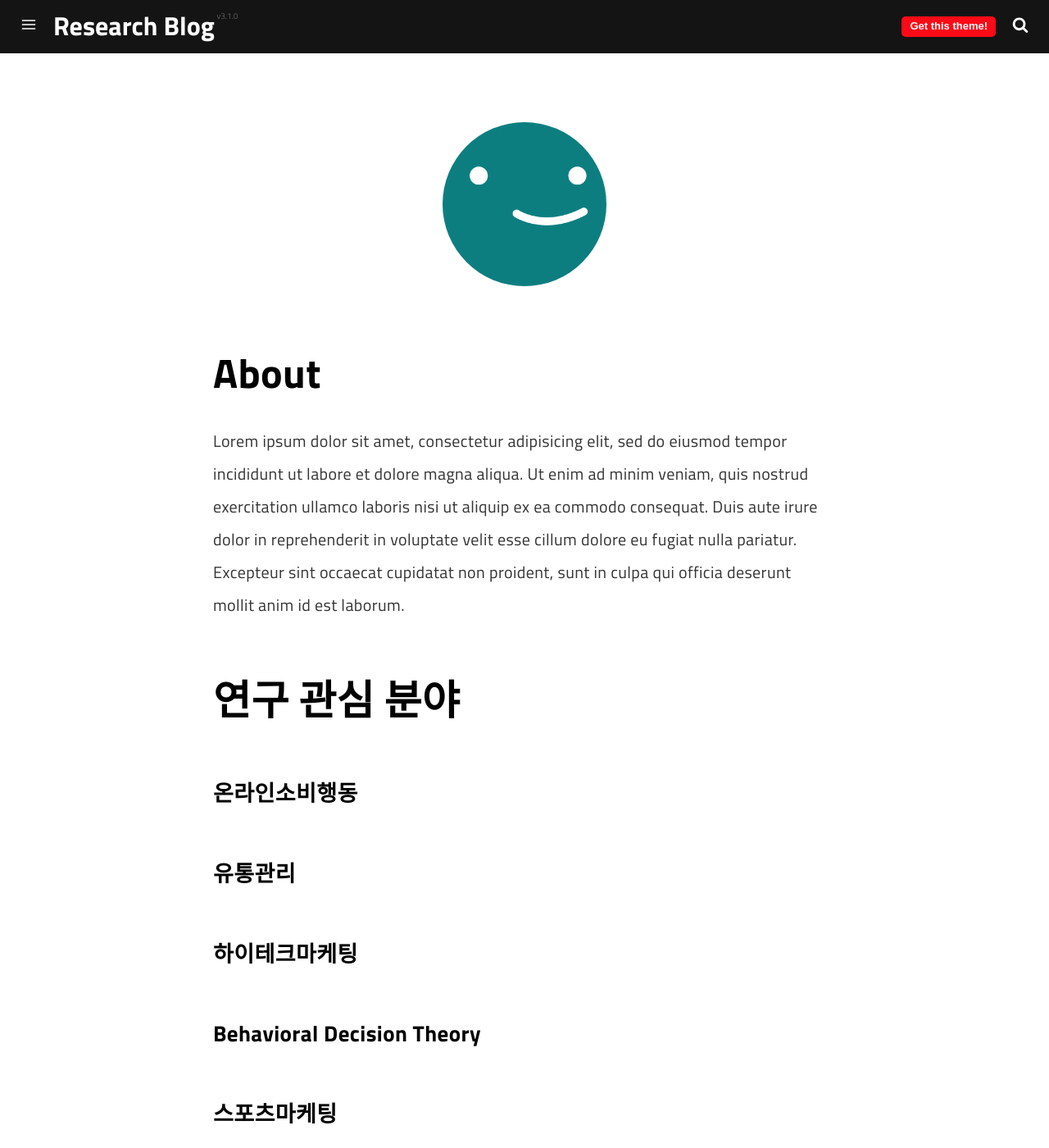
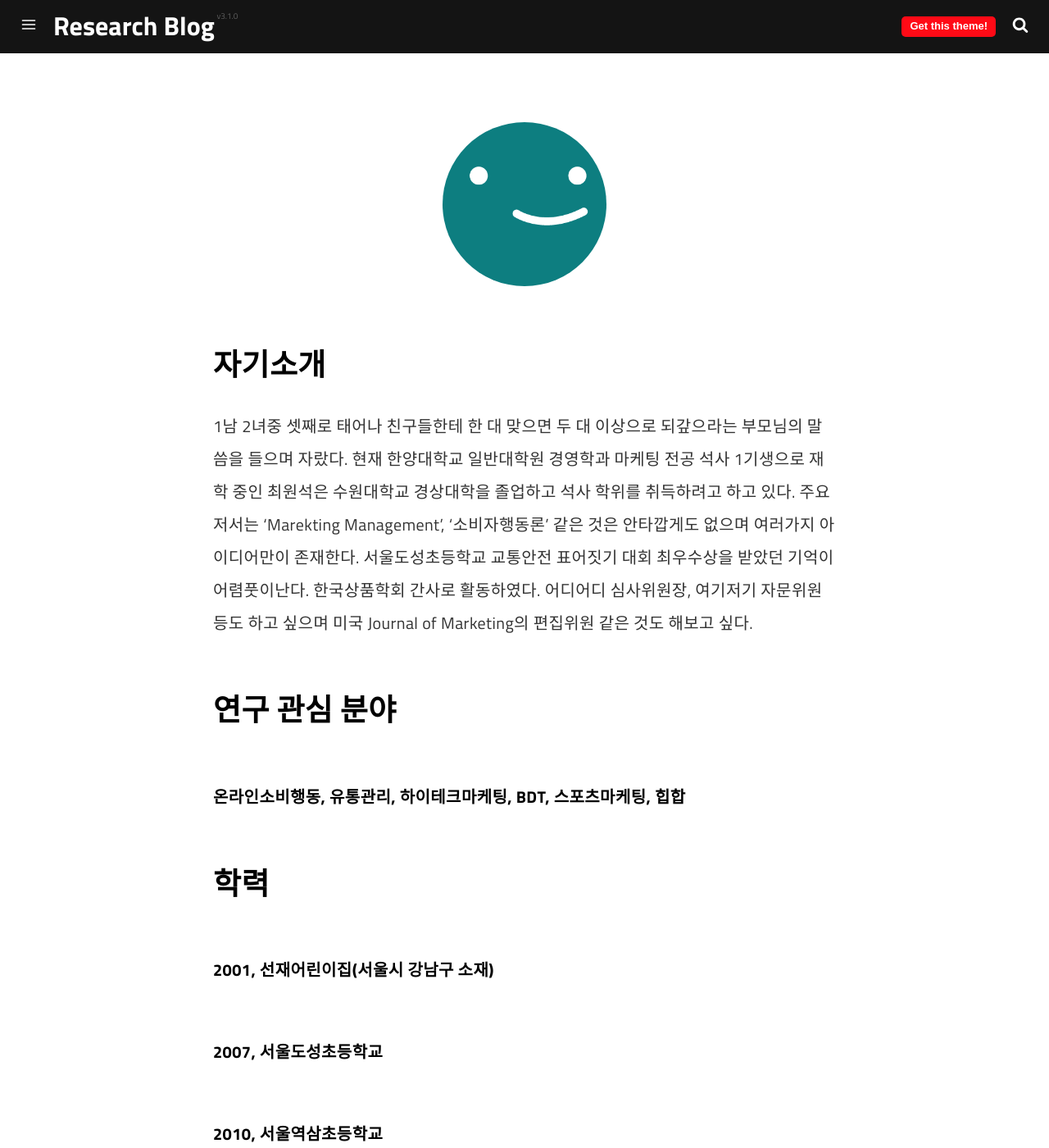
Before and after one commit to yujin2030/chldnjstjr.github.io, a Jekyll site: the page built from pages/about.md, in a window 1280 px wide and 1400 px high. Shown: the whole window at 82% size. Built offline with Jekyll 4.4.1, drawn with Linux system fonts in a browser that asks for light colours; a script that is not in the unit is left out; some of the changed text lies outside the part shown.

Commit message:
Update about.md

```diff
--- a/pages/about.md
+++ b/pages/about.md
@@ -7,19 +7,25 @@ permalink: /about/
 
 <img class="img-rounded" src="/assets/img/uploads/profile.png" alt="Thiago Rossener" width="200">
 
-# About
+## 자기소개
 
-Lorem ipsum dolor sit amet, consectetur adipisicing elit, sed do eiusmod
-tempor incididunt ut labore et dolore magna aliqua. Ut enim ad minim veniam,
-quis nostrud exercitation ullamco laboris nisi ut aliquip ex ea commodo
-consequat. Duis aute irure dolor in reprehenderit in voluptate velit esse
-cillum dolore eu fugiat nulla pariatur. Excepteur sint occaecat cupidatat non
-proident, sunt in culpa qui officia deserunt mollit anim id est laborum.
+1남 2녀중 셋째로 태어나 친구들한테 한 대 맞으면 두 대 이상으로 되갚으라는 부모님의 말씀을 들으며 자랐다. 현재 한양대학교 일반대학원 경영학과 마케팅 전공 석사 1기생으로 재학 중인 최원석은 수원대학교 경상대학을 졸업하고 석사 학위를 취득하려고 하고 있다. 주요 저서는 'Marekting Management', '소비자행동론' 같은 것은 안타깝게도 없으며 여러가지 아이디어만이 존재한다. 서울도성초등학교 교통안전 표어짓기 대회 최우수상을 받았던 기억이 어렴풋이난다. 한국상품학회 간사로 활동하였다. 어디어디 심사위원장, 여기저기 자문위원 등도 하고 싶으며 미국 Journal of Marketing의 편집위원 같은 것도 해보고 싶다.
 
 
-# 연구 관심 분야
-### 온라인소비행동
-### 유통관리
-### 하이테크마케팅
-### Behavioral Decision Theory
-### 스포츠마케팅
+## 연구 관심 분야
+##### 온라인소비행동, 유통관리, 하이테크마케팅, BDT, 스포츠마케팅, 힙합
+
+## 학력
+##### 2001, 선재어린이집(서울시 강남구 소재)
+##### 2007, 서울도성초등학교
+##### 2010, 서울역삼초등학교
+##### 2013, 휘문고등학교
+##### 2020, 수원대학교(응용통계학, 경영학)
+##### 2020~ 한양대학교(일반대학원 경영학과 마케팅)
+
+## 경력
+##### 2014~2016 공군 기지건설장비운전병
+##### 2006, 서울도성초등학교 6학년 3반 회장
+##### 2005, 서울도성초등학교 5학년 1반 부회장
+##### 2002, 붉은악마
+##### 2001~ 김세호 친구
```
